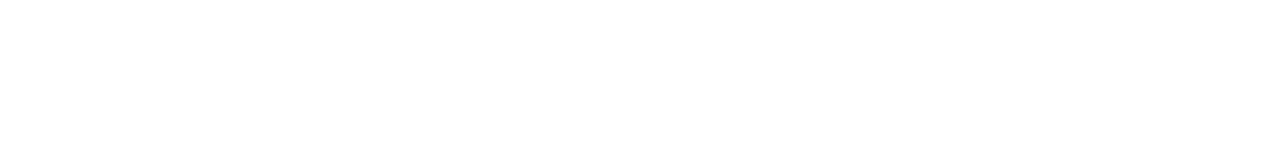
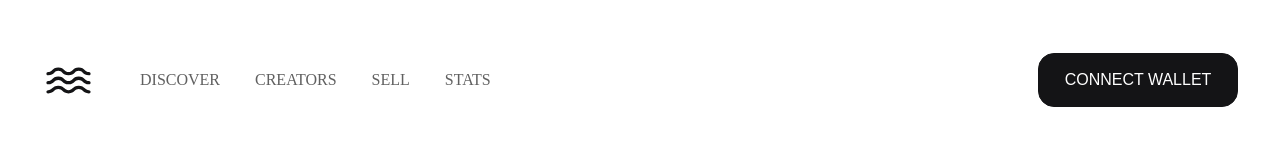
Before and after one commit to NSchenikov/ppage, a plain HTML site: page index.html in a window 1280 px wide. Shown: the top 160 px of the page. Drawn offline with Linux system fonts and the light colour scheme.

Commit message:
nav-menu

```diff
--- a/index.html
+++ b/index.html
@@ -8,7 +8,20 @@
 </head>
 <body>
     <div class="wrapper">
-        <div class="menu-line"></div>
+        <div class="menu-line-container">
+            <div class="menu-line">
+                <div class="nav">
+                    <img class="wave" src="./img/Wave.svg">
+                    <div class="nav-elements">
+                        <div class="nav-el">DISCOVER</div>
+                        <div class="nav-el">CREATORS</div>
+                        <div class="nav-el">SELL</div>
+                        <div class="nav-el">STATS</div>
+                    </div>
+                </div>
+                <button class="black-btn">CONNECT WALLET</button>
+            </div>
+        </div>
     </div>
 </body>
 </html>
--- a/style.css
+++ b/style.css
@@ -1,9 +1,55 @@
-.menu-line {
-    width: 1246px;
-    height: 54px;
+* {
+    box-sizing: border-box;
 }
 
-@media screen and (min-width: 1440px) and (max-width: 4000px) {
+.wrapper {
+    height: 2582px;
+}
+
+.menu-line-container {
+    display: flex;
+    justify-content: center;
+}
+
+.menu-line {
+    width: calc(1246px - 50px);
+    height: 54px;
+    margin-top: 45px;
+    display: flex;
+    align-self: center;
+    flex-direction: row;
+    align-items: center;
+    justify-content: space-between;
+}
+
+.nav {
+    display: flex;
+    align-items: center;
+    justify-content: flex-start;
+}
+
+.nav-elements {
+    display: flex;
+    flex-direction: row;
+    gap: 35px;
+    padding-left: 45px;
+}
+
+.nav-el {
+    color: #606060;
+}
+
+.black-btn {
+    width: 200px;
+    height: 54px;
+    border: 1px solid #141416;
+    border-radius: 16px;
+    background-color: #141416;
+    color: #FFFFFF;
+    font-size: 16px;
+}
+
+/* @media screen and (min-width: 1440px) and (max-width: 4000px) {
 
 }
 
@@ -13,4 +59,4 @@
 
 @media screen and (min-width: 375px) and (max-width: 600px) {
 
-}
+} */
```
Also changed, not shown: img/Wave.svg (added).
